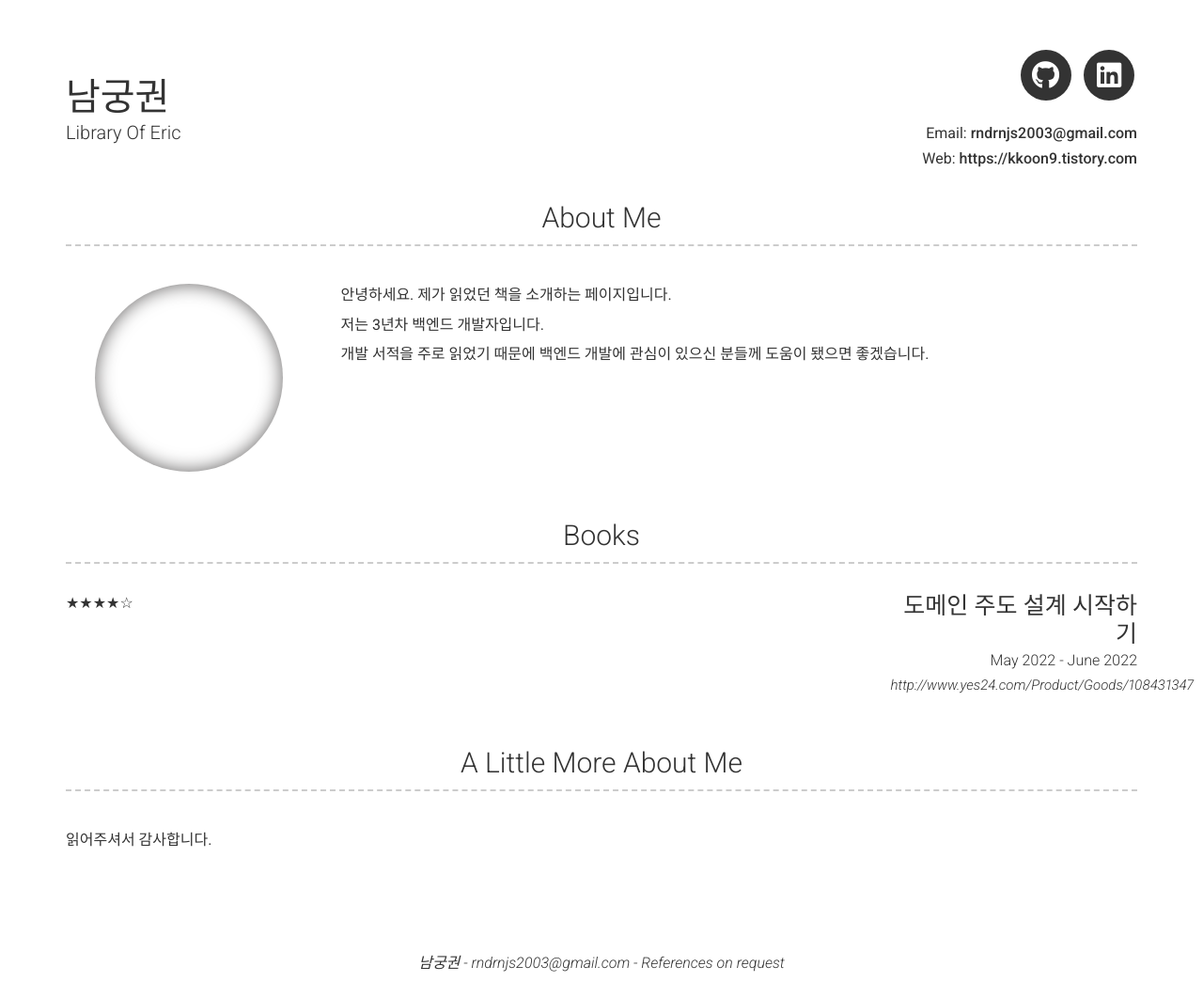
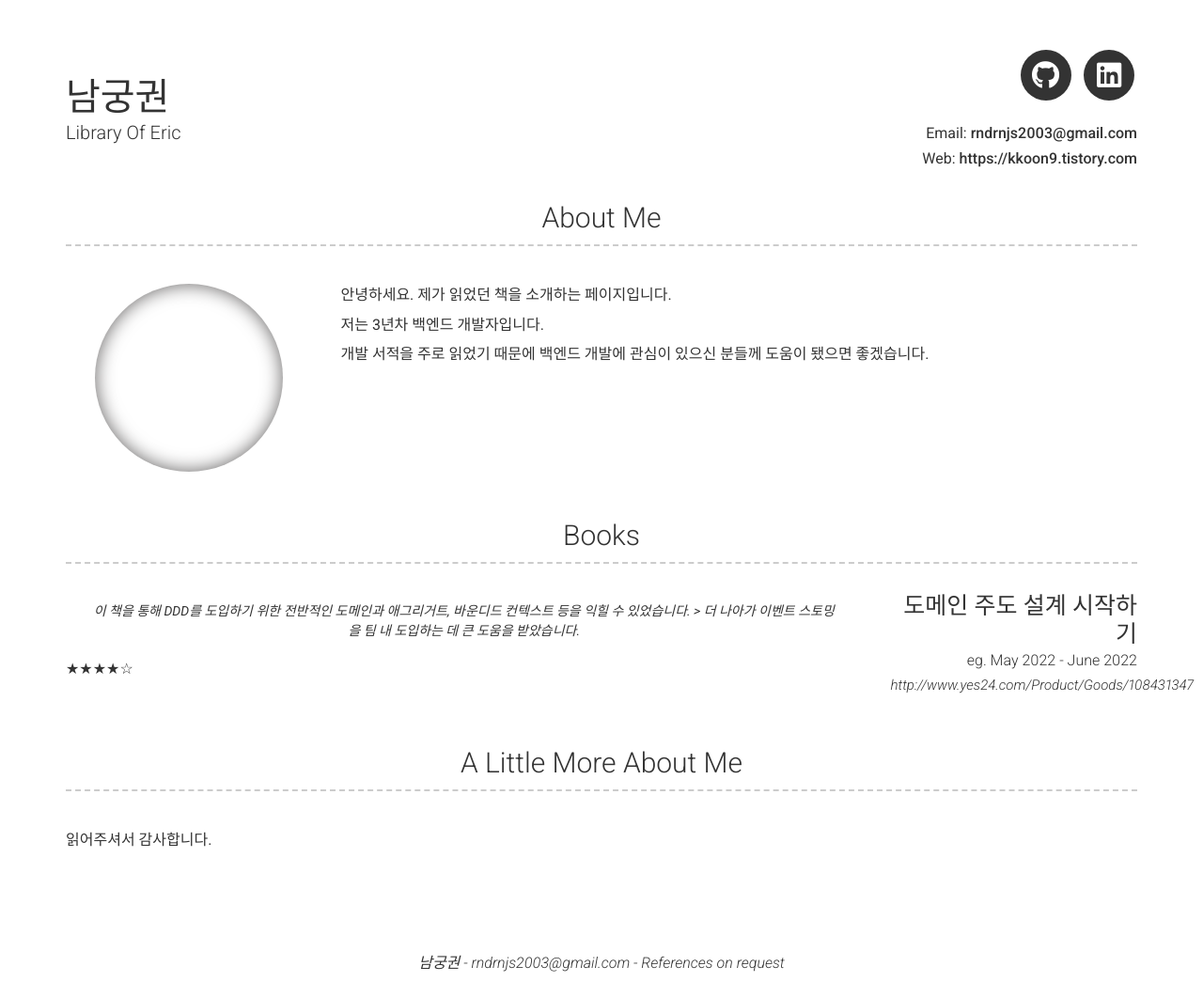
Before and after one commit to kkoon9/kkoon9.github.io, a Jekyll site: the page built from index.md, in a window 1280 px wide. Shown: the whole page at 94% size. Built offline with Jekyll 4.4.1, drawn with Linux system fonts in a browser that asks for light colours; nearby versions of some CDN libraries; part of the change alters nothing that is shown.

Commit message:
fix: 줄바꿈 테스트
Signed-off-by: kkoon9 <rndrnjs2003@gmail.com>

```diff
--- a/_config.yml
+++ b/_config.yml
@@ -46,10 +46,11 @@ content:
     content:
       - layout: right
         title: 도메인 주도 설계 시작하기
-        caption: May 2022 - June 2022
+        caption: eg. May 2022 - June 2022
         link: http://www.yes24.com/Product/Goods/108431347
-        content: | # this will include new lines to allow paragraphs
+        quote: >
           이 책을 통해 DDD를 도입하기 위한 전반적인 도메인과 애그리거트, 바운디드 컨텍스트 등을 익힐 수 있었습니다.
+          >
 
           더 나아가 이벤트 스토밍을 팀 내 도입하는 데 큰 도움을 받았습니다.
         description: | # this will include new lines to allow paragraphs
```
